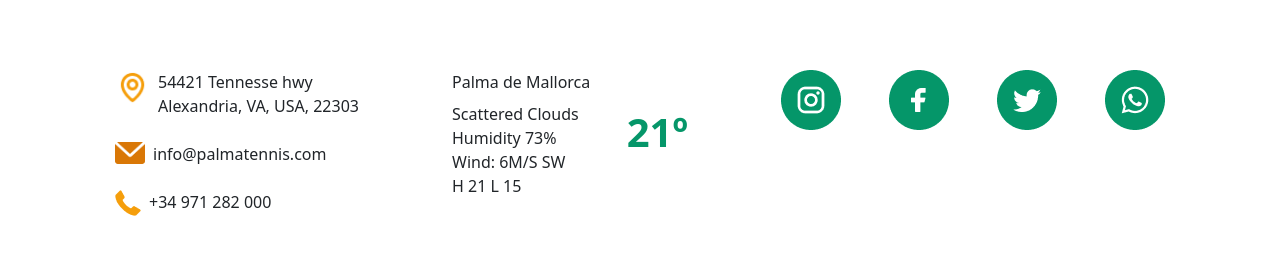
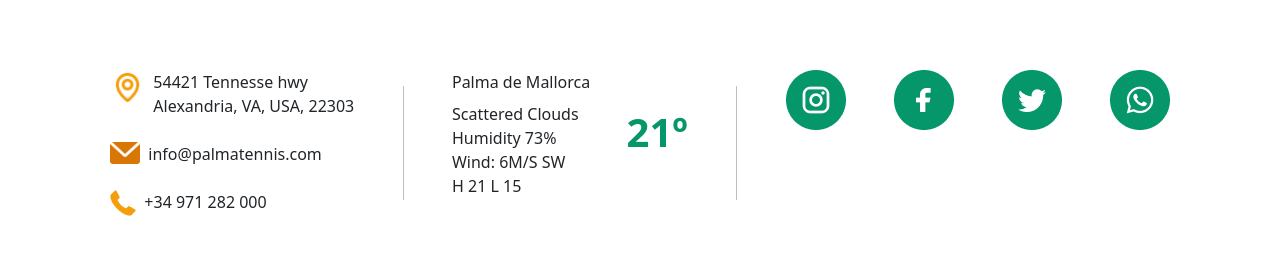
Before and after one commit to andersantos93/tennis-landing-page, a React (Vite) app: page / in a window 1280 px wide. Shown: the part 2098-2352 px from the top of the page. Built offline with nearby package versions, Linux system fonts and the light colour scheme.

Commit message:
feat: add hr tag in the contact section

```diff
--- a/src/components/Contact.jsx
+++ b/src/components/Contact.jsx
@@ -18,7 +18,7 @@ const icons = [
 export default function Contact() {
   return (
     <section className="contact">
-      <div className="d-flex justify-content-center gap-5 custom-flex">
+      <div className="d-flex justify-content-center gap-2 custom-flex">
         <div className="d-flex flex-column gap-4">
           <div className="d-flex">
             <img
@@ -49,6 +49,7 @@ export default function Contact() {
             <span>+34 971 282 000</span>
           </div>
         </div>
+        <hr className="custom-hr" />
         <div className="d-flex flex-column gap-2">
           <div>
             <span>Palma de Mallorca</span>
@@ -68,6 +69,7 @@ export default function Contact() {
             </div>
           </div>
         </div>
+        <hr className="custom-hr" />
         <div className="d-flex flex-row gap-3 gap-md-5">
           {icons.map((icon, index) => {
             return (
--- a/src/styles/contact.css
+++ b/src/styles/contact.css
@@ -11,9 +11,21 @@
   color: var(--default-green-600);
 }
 
+.contact hr {
+  background-color: #000;
+}
+
+.contact .custom-hr {
+  width: 1px;
+}
+
 @media screen and (max-width: 980px) {
   .contact {
     padding: 35px;
+  }
+
+  .contact .custom-hr {
+    width: 90%;
   }
 
   .contact .custom-flex {
```
